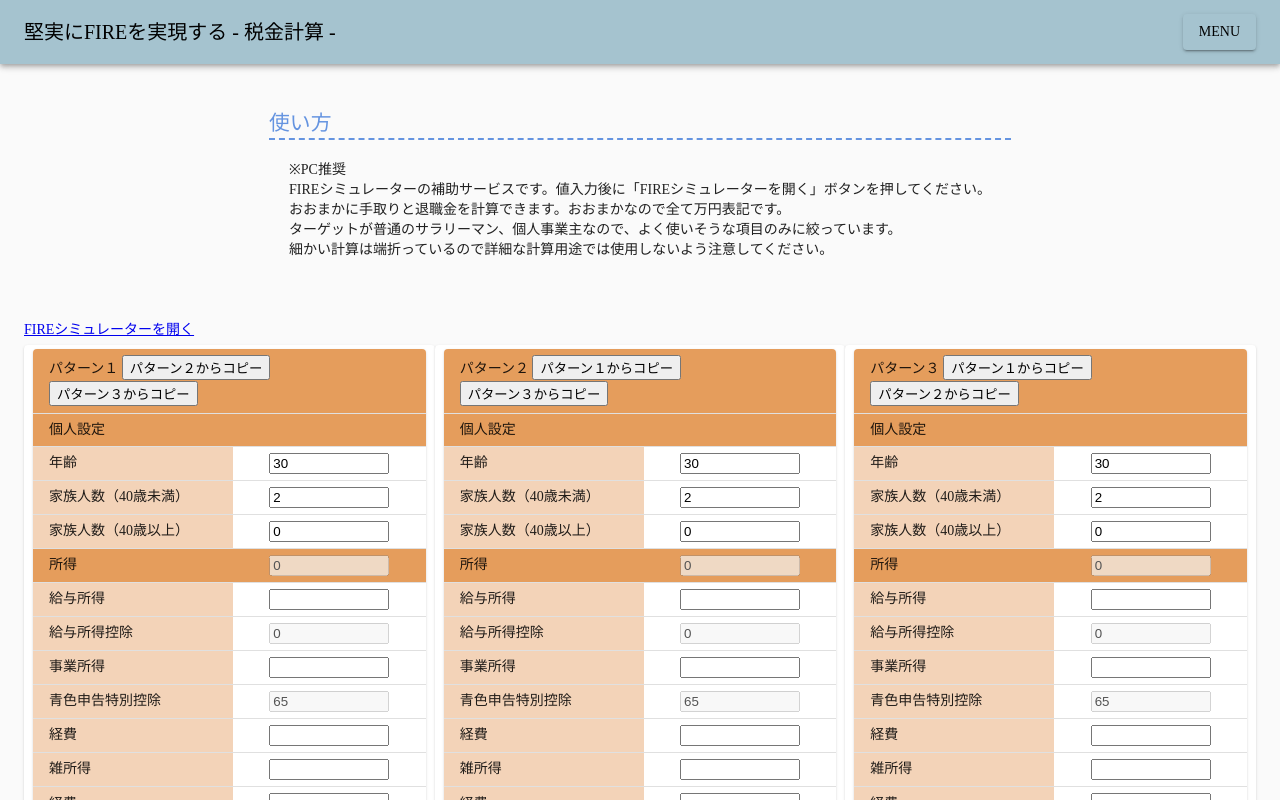
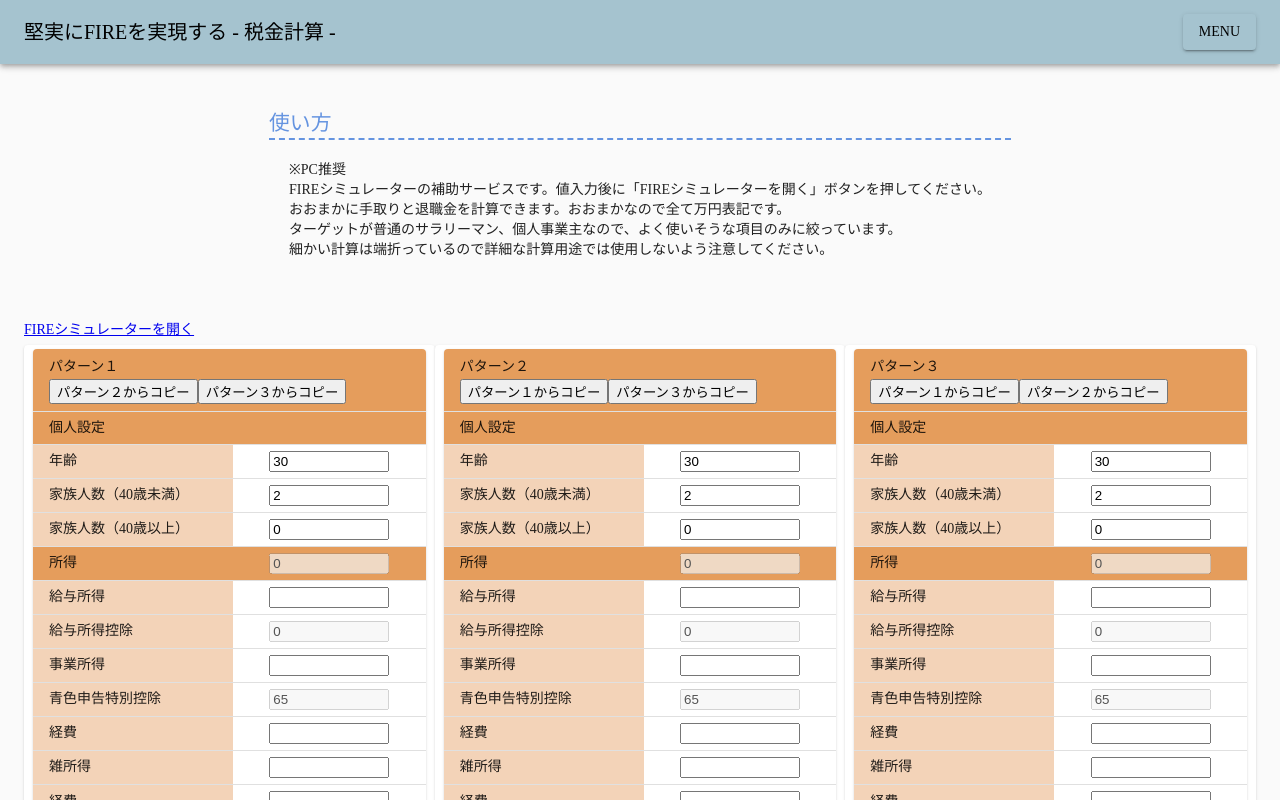
Before and after one commit to somurieengieer/fire-simulator, a React (Create React App) app: page /tax in a window 1280 px wide. Shown: the top 800 px of the page. Built offline with nearby package versions, Linux system fonts and the light colour scheme.

Commit message:
税金計算ページをスマホ対応（コピーボタンの位置を調整）

```diff
--- a/src/layout/molecules/TaxTableItems.tsx
+++ b/src/layout/molecules/TaxTableItems.tsx
@@ -1,5 +1,5 @@
 import React from 'react';
-import {IconButton, TableCell, TableHead, TableRow} from "@material-ui/core";
+import {Box, IconButton, TableCell, TableHead, TableRow} from "@material-ui/core";
 import {usePatternTableStyles} from "./PhaseTableItems";
 import ExpandMoreIcon from '@material-ui/icons/ExpandMore';
 import clsx from 'clsx';
@@ -25,10 +25,20 @@ export function TaxHeaderRowSet({taxSet, title}
     <TableHead>
       <TableRow className={classes.tableHeadRow}>
         <TableCell colSpan={2}>
-          {title}&nbsp;
-          {selectedSetNumbers?.filter((i: number) => i !== taxSet.setNumber).map((i: number) => (
-            <button onClick={() => copyPatternByPatternNumber(i)}>パターン{numberFromHalfWidthToFullWidth(i)}からコピー</button>
-          ))}
+          <Box
+            display="flex"
+            flexWrap="wrap"
+            alignContent="flex-start"
+          >
+            <Box>
+              {title}&nbsp;
+            </Box>
+            <Box>
+              {selectedSetNumbers?.filter((i: number) => i !== taxSet.setNumber).map((i: number) => (
+                <button onClick={() => copyPatternByPatternNumber(i)}>パターン{numberFromHalfWidthToFullWidth(i)}からコピー</button>
+              ))}
+            </Box>
+          </Box>
         </TableCell>
       </TableRow>
     </TableHead>
```
